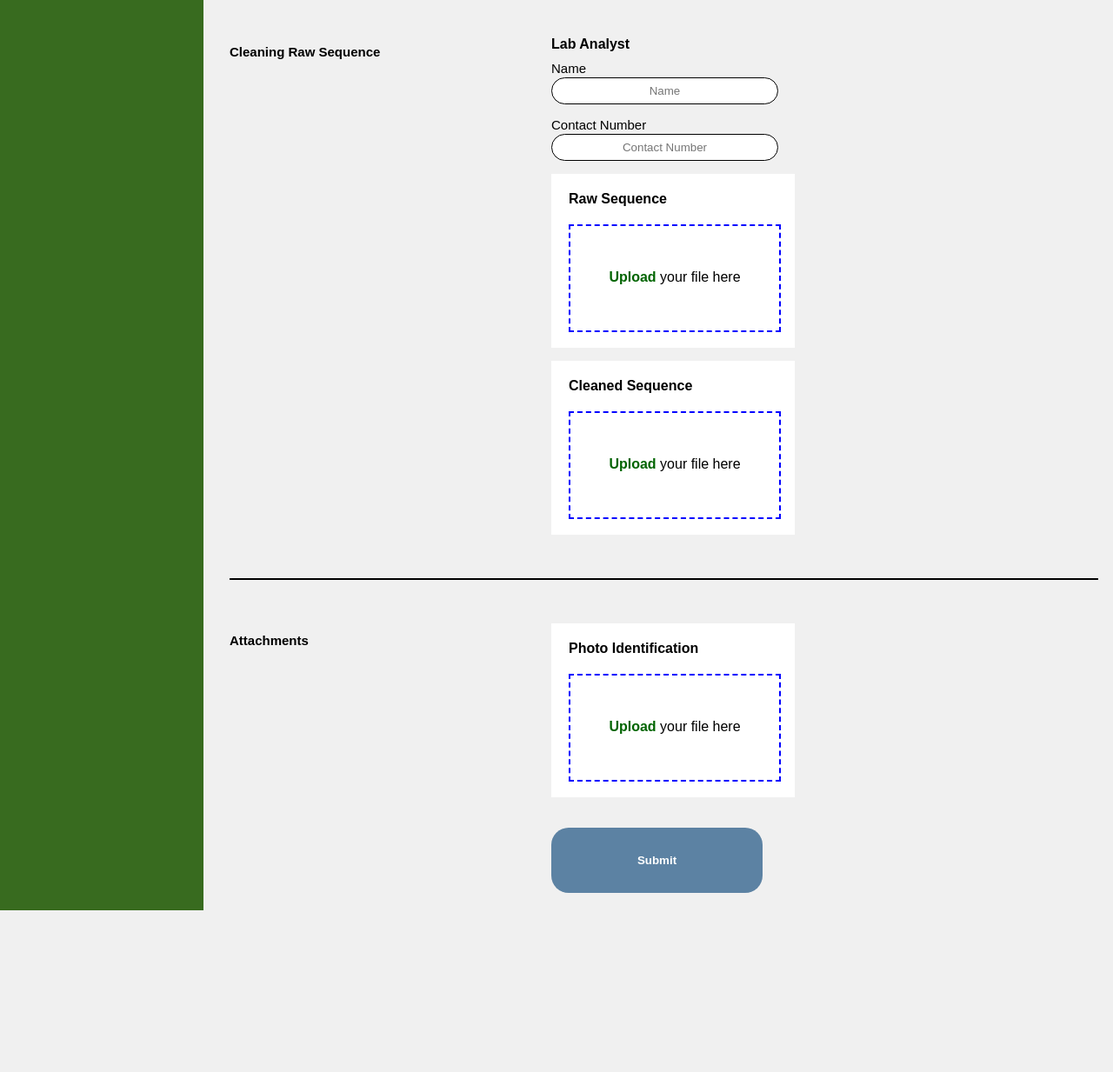
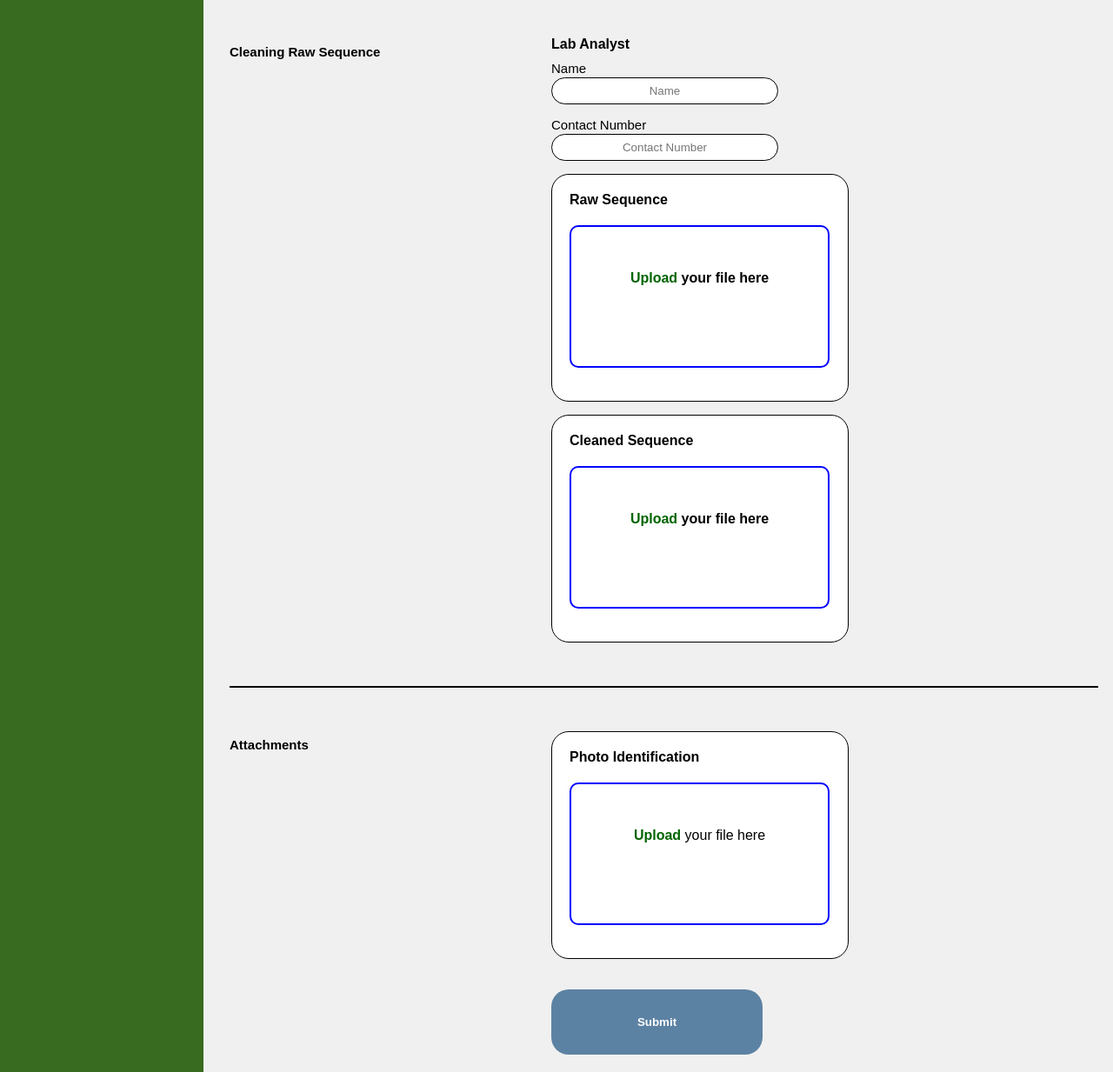
Before and after one commit to Gunslingahhh/SFC-GRB, a PHP site: page /php/addsubsample.php in a window 1280 px wide. Shown: the part 1573-2806 px from the top of the page at 87% size. Before the commit the page ends 2620 px from the top, so only its background shows below. Run offline with PHP 8.4, Linux system fonts and the light colour scheme; the visitor is signed in with stand-in values (Sample User, id 1); data that the repository does not hold is empty.

Commit message:
Minor change

```diff
--- a/css/addsubsample.css
+++ b/css/addsubsample.css
@@ -178,18 +178,22 @@ h1{
 }
 
 .file-upload{
-    width: 240px;
-    height: 160px;
+    width: 300px;
+    height: 220px;
     padding: 20px;
     background-color: white;
+    border: 1px solid black;
+    border-radius: 20px;
 }
 
 .inner-file-upload{
-    width: 240px;
-    height: 120px;
-    border: 2px dashed blue;
+    width: 295px;
+    height: 110px;
+    border: 2px solid blue;
+    border-radius: 10px;
     margin-top: 20px;
     text-wrap:wrap;
+    padding-top: 50px;
 }
 
 .inner-file-upload:hover{
@@ -198,5 +202,8 @@ h1{
 
 .inner-file-upload p{
     text-align: center;
-    margin-top: 50px;
 }
+
+.file-name{
+    margin-top: 25px;
+}
--- a/css/admin_row.css
+++ b/css/admin_row.css
@@ -106,7 +106,7 @@ th {
     display: grid;
     grid-template-areas:
     'sidenav header header '
-    'sidenav side form';
+    'sidenav info info_table';
     background-color: #F0F0F0;
     width: 1300px;
 }
--- a/js/addsubsample.js
+++ b/js/addsubsample.js
@@ -12,8 +12,22 @@ document.addEventListener('DOMContentLoaded', () => {
         rawSequence.click();
     });
 
+    rawSequence.addEventListener('change', function() {
+        const file = rawSequence.files[0];
+        const fileName = file.name;
+        const fileSize = file.size;
+        document.getElementById('rawSequencefileName').textContent = fileName + " ("+ fileSize + " KB)";
+    });
+
     cleanedSequenceContainer.addEventListener("click", function() {
         cleanedSequence.click();
+    });
+
+    cleanedSequence.addEventListener('change', function() {
+        const file = cleanedSequence.files[0];
+        const fileName = file.name;
+        const fileSize = file.size;
+        document.getElementById('cleanedSequencefileName').textContent = fileName + " ("+ fileSize + " KB)";
     });
 
     photoIdentificationContainer.addEventListener("click", function() {
--- a/php/addsubsample.php
+++ b/php/addsubsample.php
@@ -41,10 +41,10 @@
 
                 <p class="title-text" style="margin-top: 390px;">Cleaning Raw Sequence</p>
 
-                <p class="title-text" style="margin-top: 660px;">Attachments</p>
+                <p class="title-text" style="margin-top: 780px;">Attachments</p>
             </div>
             <div class="item4"><div id="form-container">
-                <form action="user_process.php">
+                <form action="addsubsample_process.php">
                     <div class="form-group one-flex">
                         <label class="top-label">Date collected</label>
                         <input required type="date" class="large-input one-flex" name="sampling_number">
@@ -154,8 +154,9 @@
                         <div class="file-upload">
                             <p><b>Raw Sequence</b></p>
                             <div class="inner-file-upload" id="raw-sequence-container">
-                            <p><span style="color: darkgreen;"><b>Upload</b></span> your file here</p>
-                            <input type="file" id="raw-sequence" name="raw-sequence" accept=".txt" style="display:none;">
+                                <p><span style="color: darkgreen;"><b>Upload</span> your file here</b></p>
+                                <p class="file-name" id="rawSequencefileName"></p>
+                                <input type="file" id="raw-sequence" name="raw-sequence" accept=".txt" style="display:none;">
                             </div>
                         </div>
                     </div>
@@ -164,7 +165,8 @@
                         <div class="file-upload">
                             <p><b>Cleaned Sequence</b></p>
                             <div class="inner-file-upload" id="cleaned-sequence-container">
-                                <p><span style="color: darkgreen;"><b>Upload</b></span> your file here</p>
+                                <p><span style="color: darkgreen;"><b>Upload</span> your file here</b></p>
+                                <p class="file-name" id="cleanedSequencefileName"></p>
                                 <input type="file" id="cleaned-sequence" name="cleaned-sequence" accept=".txt" style="display:none;">
                             </div>
                         </div>
--- a/php/forensic_row.php
+++ b/php/forensic_row.php
@@ -61,7 +61,7 @@
                     <p><b>Species:</b> <?php echo($species) ?></p>
                     <p><b>Sex:</b> <?php echo($sex) ?></p>
                     <p><b>Age:</b> <?php echo($age) ?></p>
-                    <p><b>Weight:</b> <?php echo($weight) ?></p>
+                    <p><b>Weight:</b> <?php echo($weight) ?> kg</p>
                     <p><b>Vouchered?:</b> <?php echo($isVouchered) ?></p>
                     <p><b>Sampling Method:</b> <?php echo($sampleMethod) ?></p>
                 </div>
```
